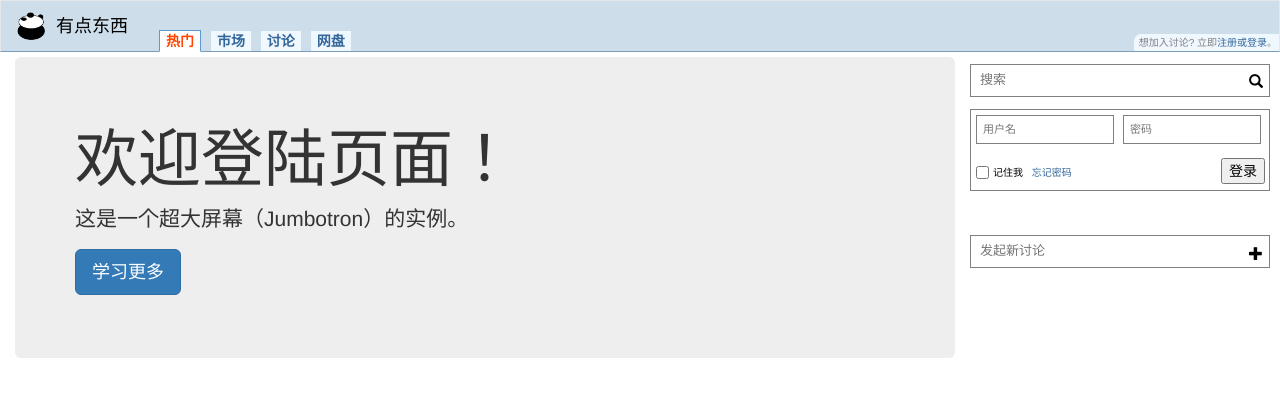
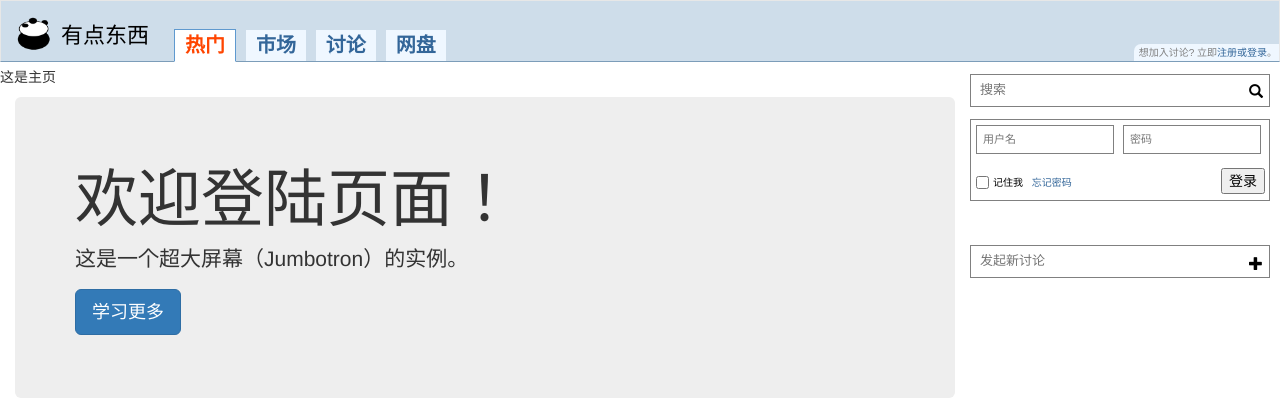
Before and after one commit to brisoncreak/STC-NWSUAF, a Django app: page / in a window 1280 px wide. Shown: the top 420 px of the page. Before the commit the page ends 358 px from the top, so only its background shows below. Run offline with Django 3.2, Linux system fonts and the light colour scheme; some libraries are stand-ins or nearby versions.

Commit message:
修改前端和数据库迁移问题

```diff
--- a/index/models.py
+++ b/index/models.py
@@ -1,10 +1,11 @@
 from django.db import models
+from datetime import datetime
 
 # Create your models here.
 class User(models.Model):
     username = models.CharField(max_length = 30)
     password = models.CharField(max_length = 100)
-    create_time = models.DateTimeField(auto_now_add = True)
+    create_time = models.DateTimeField(default=datetime.now)
 
     def __str__(self):
         return self.username
--- a/index/static/css/base.css
+++ b/index/static/css/base.css
@@ -25,19 +25,21 @@ body{
 #header-img {
     background-image: url(../img/logo.png);
     background-size: 100%;
-    width: 30px;
-    height: 30px;
+    width: 35px;
+    height: 35px;
     margin-left: 15px;
-    margin-top: 10px;
+    margin-top: 15px;
     overflow: visible;
     padding: 0;
 }
 .brand-name{
     width:100px;
-    margin-left:55px;
-    font-size:18px;
+    margin-left:60px;
+    font-size:22px;
+    font-family:Microsoft YaHei;
     color: #141414;
     font-weight:200;
+    margin-top: 10px;
 }
 .brand-name a{
     text-decoration:none;
@@ -61,23 +63,23 @@ body{
 .tabmenu{
     list-style: none;
     display: inline-block;
-    padding-left: 0;
-    height:20px;
+    padding-left: 10px;
+    height:30px;
     margin-bottom: 0;
     margin-top: 30px;
 }
 .tabmenu li{
     display:inline;
     font-weight: bold;
-    margin: 0 3px ;
-
+    margin: 0 3px;
 
 }
 
 .tabmenu li a{
-    padding: 2px 6px 2px 6px;
+    padding: 4px 10px 5px 10px;
     background-color: #eff7ff;
     text-decoration:none;
+    font-size:20px;
 }
 a {
     text-decoration: none;
--- a/index/templates/index.html
+++ b/index/templates/index.html
@@ -10,6 +10,8 @@
 
 
 {% block body %}
+
+<p>这是主页</p>
 <div class="container">
    <div class="jumbotron">
         <h1>欢迎登陆页面！</h1>
```
Also changed, not shown: index/migrations/0002_auto_20180625_0801.py (added), 1 other file.
